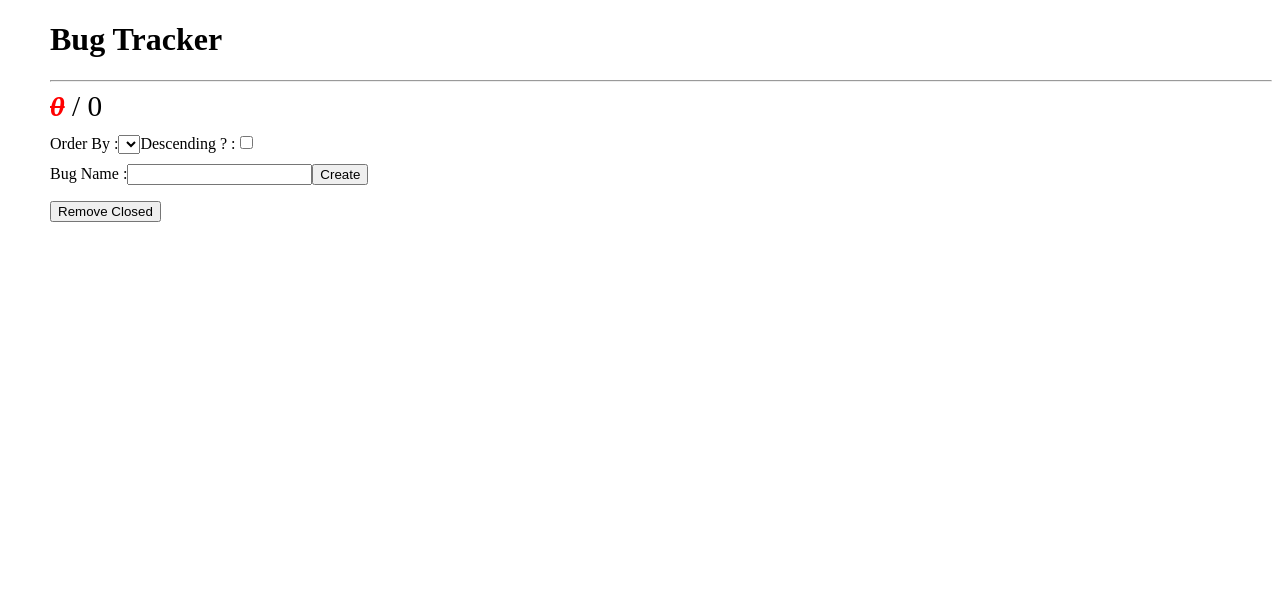
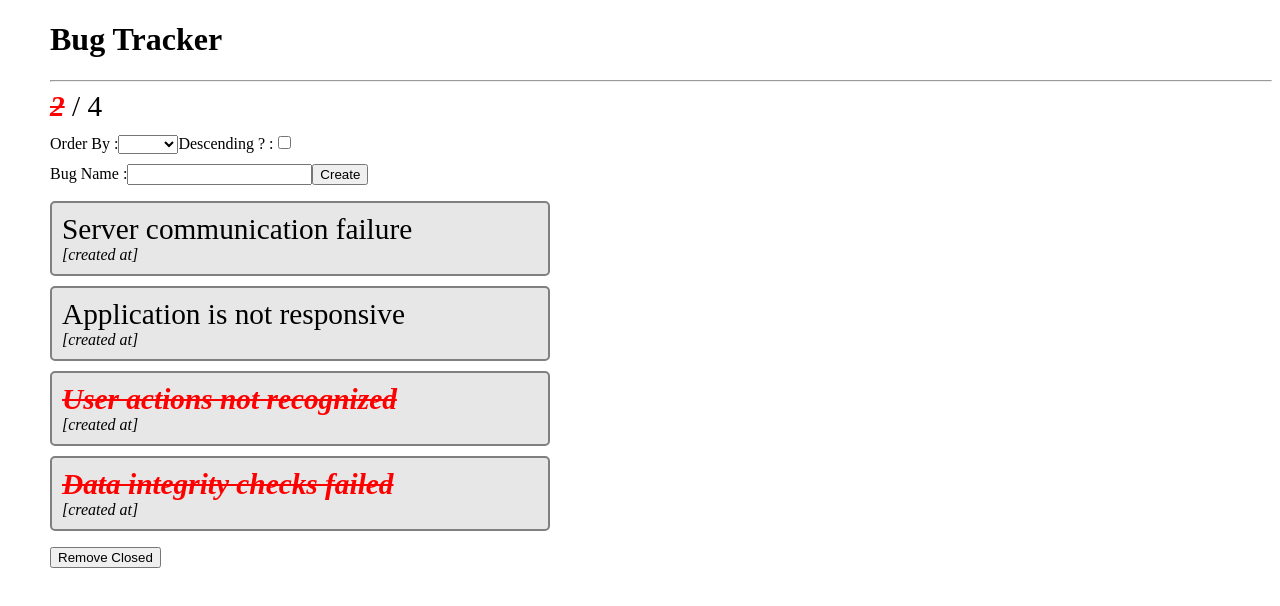
Before and after one commit to tkmagesh/Cisco-Angular2-Online-Jul-2017, an Angular app in the folder bug-tracker-app/: page / in a window 1280 px wide. Shown: the top 606 px of the page. Built offline with nearby package versions, Linux system fonts and the light colour scheme.

Commit message:
Sort pipe implementation - Part 1

```diff
--- a/bug-tracker-app/src/app/bug-tracker/bugTracker.component.html
+++ b/bug-tracker-app/src/app/bug-tracker/bugTracker.component.html
@@ -5,9 +5,9 @@
 </section>
 <section class="sort">
 	<label for="">Order By :</label>
-	<select name="" id="">
-		<option value=""></option>
-		<option value=""></option>
+	<select [(ngModel)]="sortBy">
+		<option value="name">Name</option>
+		<option value="isClosed">Status</option>
 	</select>
 	<label for="">Descending ? :</label>
 	<input type="checkbox" name="" id="">
@@ -19,7 +19,7 @@
 </section>
 <section class="list">
 	<ol>
-		<li *ngFor="let bug of bugs">
+		<li *ngFor="let bug of (bugs | sort:sortBy)">
 			<span
 				class="bugname"
 				(click)="onBugNameClick(bug)"
--- a/bug-tracker-app/src/app/bug-tracker/bugTracker.component.ts
+++ b/bug-tracker-app/src/app/bug-tracker/bugTracker.component.ts
@@ -9,6 +9,14 @@ import { IBug } from './models/IBug';
 export class BugTrackerComponent{
 	bugs : IBug[] = [];
 
+	sortBy : string = '';
+
+	constructor(){
+		this.bugs.push({name : 'Server communication failure', isClosed : false});
+		this.bugs.push({name : 'Application is not responsive', isClosed : false});
+		this.bugs.push({name : 'User actions not recognized', isClosed : true});
+		this.bugs.push({name : 'Data integrity checks failed', isClosed : true});
+	}
 	getClosedCount(){
 		let closedCount = 0;
 		for(let index = 0; index < this.bugs.length; index++){
--- /dev/null
+++ b/bug-tracker-app/src/app/bug-tracker/pipes/sort.pipe.ts
@@ -0,0 +1,19 @@
+import { Pipe, PipeTransform} from '@angular/core';
+
+@Pipe({
+	name : 'sort'
+})
+export class SortPipe implements PipeTransform{
+	private getComparerFor(attrName){
+		return function(item1, item2){
+			if (item1[attrName] < item2[attrName]) return -1;
+			if (item1[attrName] > item2[attrName]) return 1;
+			return 0;
+	    }
+	}
+	transform(list : any[], attrName : string) : any[]{
+		if (!attrName) return list.sort();
+		let comparer = this.getComparerFor(attrName);
+		return list.sort(comparer);
+	}
+}
```
Also changed, not shown: bug-tracker-app/src/app/app.module.ts (+6 -3 lines).
